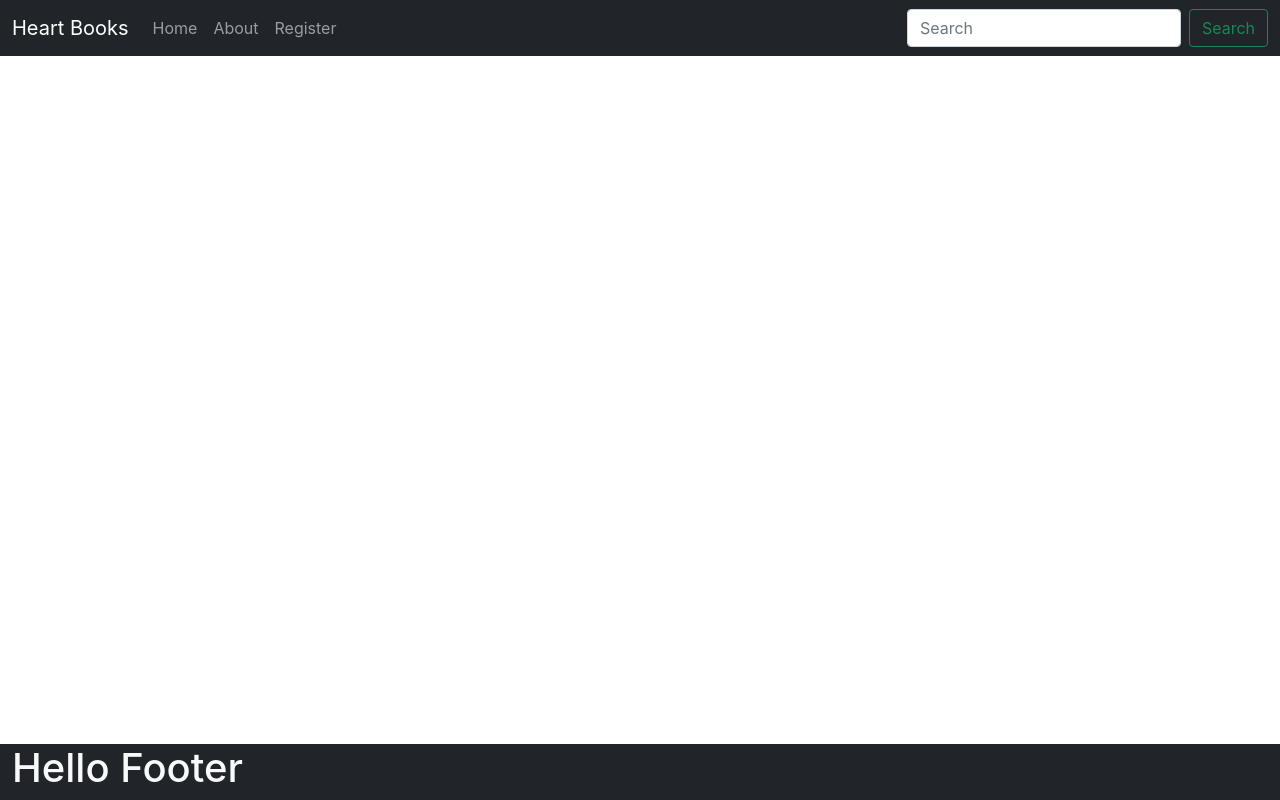
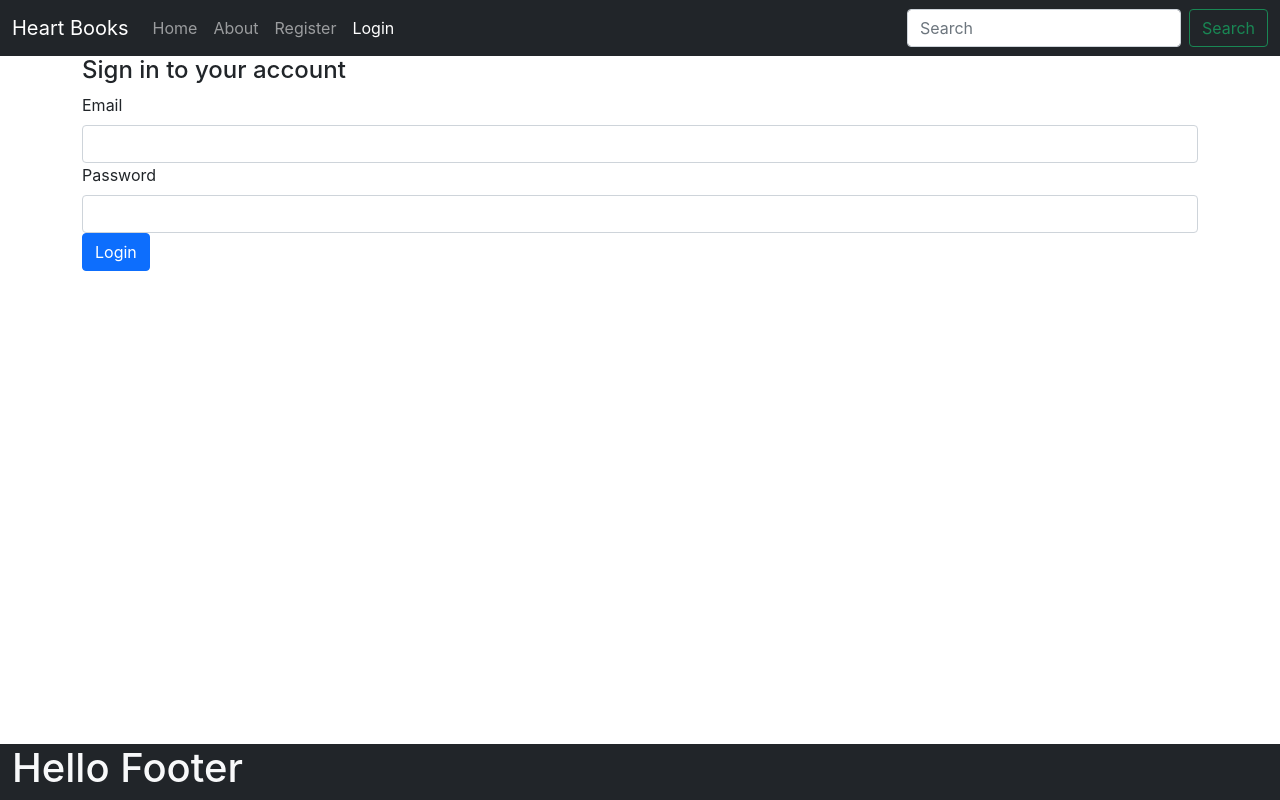
Before and after one commit to juanihno/BookSampleProject, a React (Create React App) app: page /login in a window 1280 px wide. Built offline with nearby package versions, Linux system fonts and the light colour scheme.

Commit message:
new push login logout

```diff
--- a/src/App.js
+++ b/src/App.js
@@ -4,17 +4,28 @@ import {Header} from './Components/Header';
 import {Content} from './Components/Content';
 import {Footer} from './Components/Footer';
 
+import {useState} from 'react';
+
 const Nav = [
   {name: "Home", link: "/"},
   {name: "About", link: "/about"},
   {name: "Register", link: "/register"},
+  {name: "Login", link: "/login"},
+]
+
+const AuthNav = [
+  {name: "Home", link: "/"},
+  {name: "About", link: "/about"},
+  {name: "Log out", link: "/logout"},
 ]
 
 function App() {
+  const [auth,setAuth] = useState( false )
+
   return (
     <div className="App">
-      <Header name="Heart Books" navigation={Nav} />
-      <Content />
+      <Header name="Heart Books" navigation={ (auth) ? AuthNav : Nav } />
+      <Content authHandler = {setAuth}/>
       <Footer />
     </div>
   );
--- a/src/Components/Content.js
+++ b/src/Components/Content.js
@@ -1,15 +1,20 @@
 import { Switch, Route } from 'react-router-dom';
-import { firebaseConfig } from '../config/config';
+import { firebaseConfig } from '../Config/Config';
 import firebase  from 'firebase/app';
 import 'firebase/auth';
 import 'firebase/storage';
 import 'firebase/firestore';
+import { useState } from 'react';
 
 import {Home} from './Home';
 import {About} from './About';
 import {Register} from './Register';
+import {Login} from './Login';
+import {Logout} from './Logout';
 
 export function Content( props ) {
+  const [auth,setAuth] = useState( false )
+  const [user,setUser] = useState()
 
   if(!firebase.apps.length){
     firebase.initializeApp( firebaseConfig);
@@ -17,13 +22,39 @@ export function Content( props ) {
 
   const registerUser = (email,password) => {
     firebase.auth().createUserWithEmailAndPassword( email, password )
-    .then( ( user ) => {
+    .then( ( userCredential ) => {
       // do something with the user object
-      console.log( user.uid )
+      //console.log( userCredential.user.uid )
+      setUser( userCredential.user )
+      setAuth( true )
+      props.authHandler( true )
     })
     .catch( (error) => {
       // do something with the error
       console.log( error )
+    })
+  }
+
+  const loginUser = (email,password) => {
+    firebase.auth().signInWithEmailAndPassword( email, password )
+    .then( (userCredential) => {
+      setUser( userCredential.user )
+      setAuth( true )
+      props.authHandler( true )
+    })
+    .catch( (error) => {
+      // do something with the error
+      console.log( error )
+    })
+  }
+
+  const logoutUser = () => {
+    firebase.auth().signOut()
+    .then( () => {
+      // do something after signout
+      setUser( null )
+      setAuth( false )
+      props.authHandler( false )
     })
   }
 
@@ -39,6 +70,12 @@ export function Content( props ) {
         <Route path="/register">
           <Register handler={ registerUser }/>
         </Route>
+        <Route path="/login">
+          <Login handler={ loginUser }/>
+        </Route>
+        <Route path="/logout">
+          <Logout handler={ logoutUser }/>
+        </Route>
       </Switch>
     </div>
   )
--- a/src/Components/Home.js
+++ b/src/Components/Home.js
@@ -1,16 +1,20 @@
 import { useState, useEffect } from "react";
-import axios  from "axios";
+//import axios  from "axios";
 export function Home ( props ) {
   const [ data, setData ] = useState()
   const dataURL = "http://johannes.oa4.info/php/book.php";
 
   useEffect( () => {
     if( !data ) {
-      axios.get(dataURL).then(
-        (response) => {
-          setData( response.data )
-        }
-      )
+      // axios.get(dataURL).then(
+      //   (response) => {
+      //     setData( response.data )
+      //   }
+      // )
+      fetch( dataURL )
+      .then((response) => response.json())
+      .then((responseData) => setData(responseData) )
+      .catch((error) => console.log(error))
     }
   })
 
--- /dev/null
+++ b/src/Components/Login.js
@@ -0,0 +1,19 @@
+export function Login ( props ) {
+
+    const submitHandler = ( event ) => {
+      event.preventDefault()
+      const data = new FormData( event.target )
+      props.handler( data.get('email'), data.get('password') )
+    }
+
+    return(
+      <form id="login" onSubmit={ submitHandler }>
+        <h4>Sign in to your account</h4>
+        <label className="form-label" htmlFor="email">Email</label>
+        <input className="form-control" type="email" name="email" id="email" />
+        <label className="form-label" htmlFor="password">Password</label>
+        <input className="form-control" type="password" name="password" id="password" />
+        <button type="submit" className="btn btn-primary">Login</button>
+      </form>
+    )
+  }
--- /dev/null
+++ b/src/Components/Logout.js
@@ -0,0 +1,6 @@
+export function Logout ( props ) {
+
+  return(
+    <button type="submit" className="btn btn-primary" onClick={ props.handler }>Logout</button>
+  )
+}
--- a/src/config/config.js
+++ b/src/config/config.js
@@ -1,8 +1,8 @@
 export const firebaseConfig = {
-    apiKey: "AIzaSyA_mICW-nMu4zU2vvnC8wJup5F5zK_oBtc",
-    authDomain: "booksdemo-6a67b.firebaseapp.com",
-    projectId: "booksdemo-6a67b",
-    storageBucket: "booksdemo-6a67b.appspot.com",
-    messagingSenderId: "373471048649",
-    appId: "1:373471048649:web:191b55c077d5453ada2e18"
+    apiKey: "AIzaSyAlGbIpy-cLedszMWZnF7dfwVldSCxLDsU",
+    authDomain: "booksdemo-92e4e.firebaseapp.com",
+    projectId: "booksdemo-92e4e",
+    storageBucket: "booksdemo-92e4e.appspot.com",
+    messagingSenderId: "748036697485",
+    appId: "1:748036697485:web:4ae0f1ee53173e7f7d21c4"
   };
```
Also changed, not shown: src/Components/Header.js (line endings or trailing spaces).
